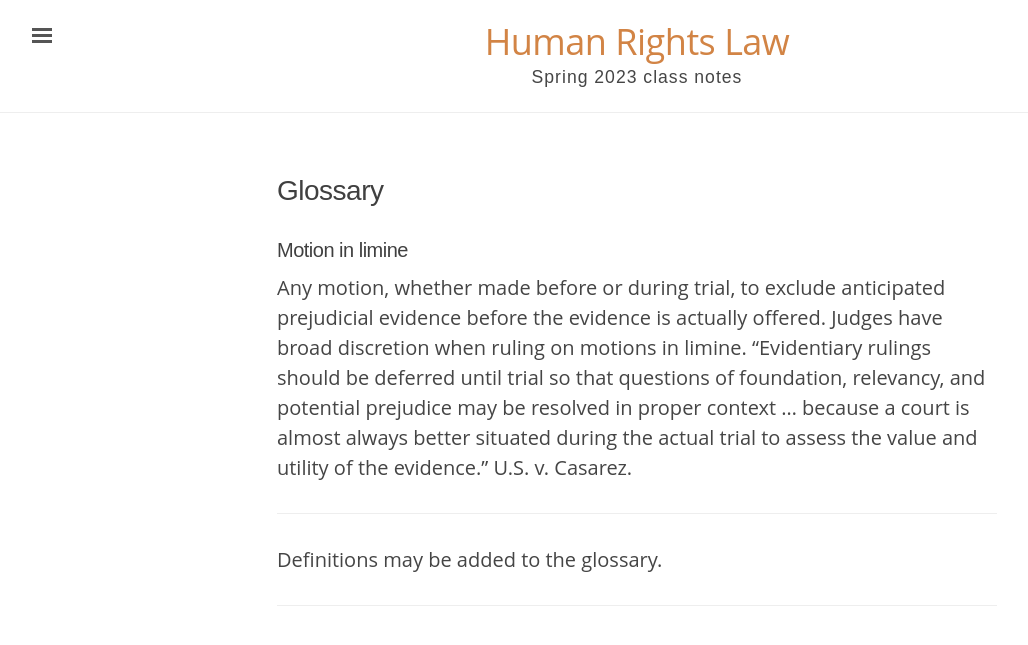
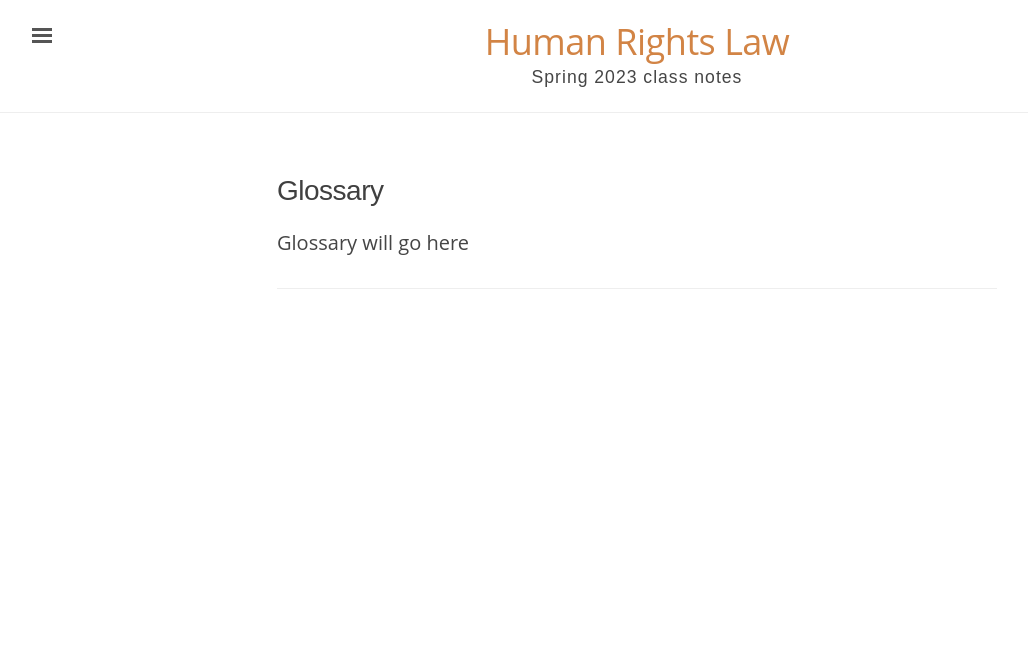
Before and after one commit to binipringle/human-rights-law, a Jekyll site: the page built from _texts/5-glossary.md, in a window 1280 px wide. Shown: the top 645 px of the page, without its empty margins (3-1031 px from the left). Built offline with Jekyll 4.4.1, drawn with Linux system fonts in a browser that asks for light colours.

Commit message:
deleted text from pages that are empty

```diff
--- a/_texts/5-glossary.md
+++ b/_texts/5-glossary.md
@@ -6,12 +6,6 @@ editor: Sabina Pringle
 source:
 ---
 
-### Motion in limine
-
-Any motion, whether made before or during trial, to exclude anticipated prejudicial evidence before the evidence is actually offered. Judges have broad discretion when ruling on motions in limine. "Evidentiary rulings should be deferred until trial so that questions of foundation, relevancy, and potential prejudice may be resolved in proper context ... because a court is almost always better situated during the actual trial to assess the value and utility of the evidence." U.S. v. Casarez.
+Glossary will go here
 
 ---
-
-Definitions may be added to the glossary.
-
----
```
Also changed, not shown: _texts/4-resources.md (+1 -4 lines), _texts/5-works-cited.md (deleted, +0 -42 lines), _texts/6-works-cited.md (added, +13 -0 lines).
